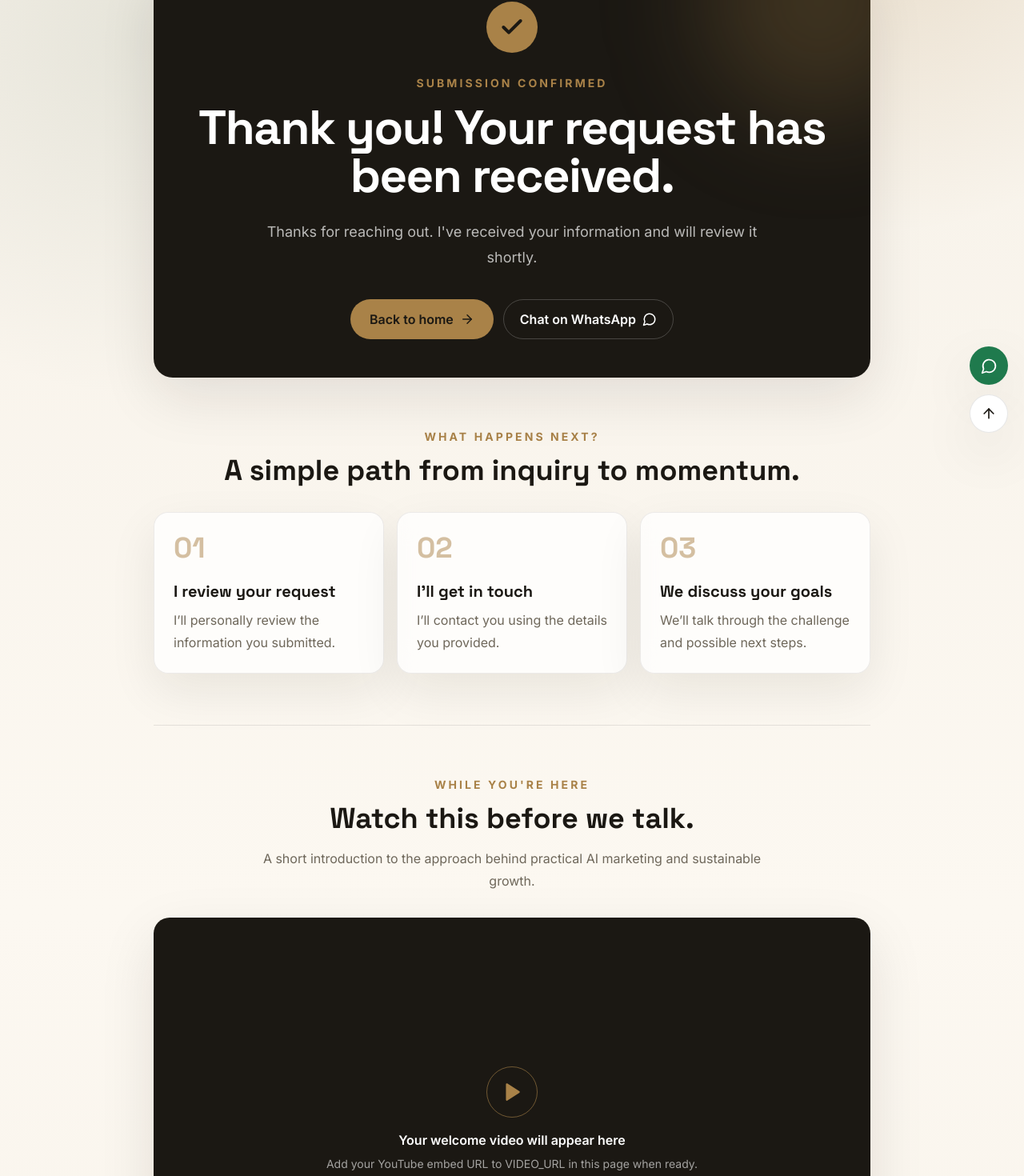
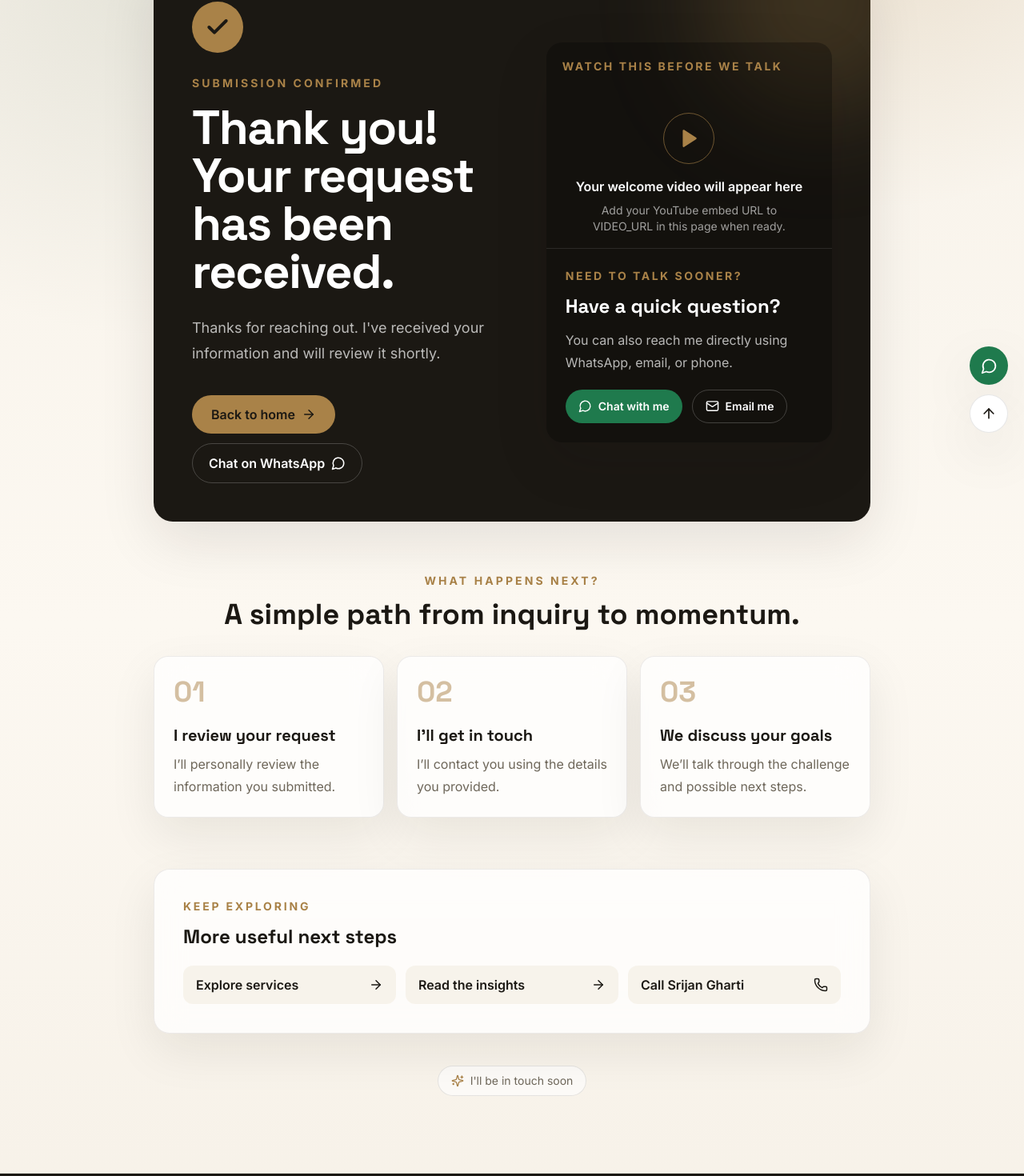
Before and after one commit to metasrijan-jpg/my-personal-website, a Next.js app: page /thank-you in a window 1280 px wide. Shown: the part 239-1709 px from the top of the page at 80% size. Built offline with nearby package versions, Linux system fonts and the light colour scheme; no server answers.

Commit message:
Improve form success and thank-you experience

```diff
--- a/app/globals.css
+++ b/app/globals.css
@@ -78,6 +78,12 @@ textarea {
   outline: 3px solid rgba(169, 130, 72, 0.45);
   outline-offset: 3px;
 }
+
+.success-modal { background: rgba(27, 24, 19, 0.62); backdrop-filter: blur(6px); animation: success-fade-in 180ms ease-out both; }
+.success-modal-card { animation: success-scale-in 240ms cubic-bezier(0.22, 1, 0.36, 1) both; }
+@keyframes success-fade-in { from { opacity: 0; } to { opacity: 1; } }
+@keyframes success-scale-in { from { opacity: 0; transform: scale(0.94) translateY(8px); } to { opacity: 1; transform: scale(1) translateY(0); } }
+@media (prefers-reduced-motion: reduce) { .success-modal, .success-modal-card { animation: none; } }
 
 .input {
   width: 100%;
--- a/app/thank-you/page.tsx
+++ b/app/thank-you/page.tsx
@@ -25,14 +25,37 @@ export default function ThankYouPage() {
     <section className="section border-b border-ink/10">
       <div className="container">
         <div className="mx-auto max-w-4xl">
-          <div className="relative overflow-hidden rounded-[24px] bg-ink p-7 text-center text-white shadow-soft sm:p-12">
+          <div className="relative overflow-hidden rounded-[24px] bg-ink p-7 text-white shadow-soft sm:p-12">
             <div className="pointer-events-none absolute -right-20 -top-24 size-72 rounded-full bg-gold/25 blur-3xl" />
-            <div className="relative">
-              <div className="mx-auto grid size-16 place-items-center rounded-full bg-gold text-ink"><Check size={32} strokeWidth={3} /></div>
-              <p className="mt-7 text-sm font-bold uppercase tracking-[0.22em] text-gold">Submission confirmed</p>
-              <h1 className="mt-4 font-heading text-4xl font-bold tracking-tight sm:text-6xl">Thank you! Your request has been received.</h1>
-              <p className="mx-auto mt-6 max-w-2xl text-lg leading-8 text-white/70">Thanks for reaching out. I&apos;ve received your information and will review it shortly.</p>
-              <div className="mt-9 flex flex-wrap justify-center gap-3"><Link href="/" className="inline-flex items-center gap-2 rounded-full bg-gold px-6 py-3 font-semibold text-ink transition hover:bg-white">Back to home <ArrowRight size={18} /></Link><a href={whatsappLink} target="_blank" rel="noreferrer" className="inline-flex items-center gap-2 rounded-full border border-white/20 px-5 py-3 font-semibold text-white transition hover:border-gold hover:text-gold">Chat on WhatsApp <MessageCircle size={18} /></a></div>
+            <div className="relative grid items-center gap-10 lg:grid-cols-[1.05fr_0.95fr] lg:gap-12">
+              <div className="text-center lg:text-left">
+                <div className="mx-auto grid size-16 place-items-center rounded-full bg-gold text-ink lg:mx-0"><Check size={32} strokeWidth={3} /></div>
+                <p className="mt-7 text-sm font-bold uppercase tracking-[0.22em] text-gold">Submission confirmed</p>
+                <h1 className="mt-4 font-heading text-4xl font-bold tracking-tight sm:text-6xl">Thank you! Your request has been received.</h1>
+                <p className="mx-auto mt-6 max-w-2xl text-lg leading-8 text-white/70 lg:mx-0">Thanks for reaching out. I&apos;ve received your information and will review it shortly.</p>
+                <div className="mt-9 flex flex-wrap justify-center gap-3 lg:justify-start"><Link href="/" className="inline-flex items-center gap-2 rounded-full bg-gold px-6 py-3 font-semibold text-ink transition hover:bg-white">Back to home <ArrowRight size={18} /></Link><a href={whatsappLink} target="_blank" rel="noreferrer" className="inline-flex items-center gap-2 rounded-full border border-white/20 px-5 py-3 font-semibold text-white transition hover:border-gold hover:text-gold">Chat on WhatsApp <MessageCircle size={18} /></a></div>
+              </div>
+              <div className="overflow-hidden rounded-[20px] bg-black/30 shadow-soft">
+                <p className="px-5 pt-5 text-sm font-bold uppercase tracking-[0.18em] text-gold">Watch this before we talk</p>
+                <div className="mt-4 aspect-video">
+                  {VIDEO_URL ? (
+                    <iframe className="size-full" src={VIDEO_URL} title="Welcome video" allow="accelerometer; autoplay; clipboard-write; encrypted-media; gyroscope; picture-in-picture; web-share" allowFullScreen />
+                  ) : (
+                    <div className="grid size-full place-items-center p-8 text-center">
+                      <div><div className="mx-auto grid size-16 place-items-center rounded-full border border-gold/60 text-gold"><Play size={26} fill="currentColor" /></div><p className="mt-4 font-semibold">Your welcome video will appear here</p><p className="mt-2 text-sm text-white/60">Add your YouTube embed URL to VIDEO_URL in this page when ready.</p></div>
+                    </div>
+                  )}
+                </div>
+                <div className="border-t border-white/10 p-5 sm:p-6">
+                  <p className="text-sm font-bold uppercase tracking-[0.18em] text-gold">Need to talk sooner?</p>
+                  <h2 className="mt-3 font-heading text-2xl font-bold">Have a quick question?</h2>
+                  <p className="mt-3 leading-7 text-white/70">You can also reach me directly using WhatsApp, email, or phone.</p>
+                  <div className="mt-5 flex flex-wrap gap-3">
+                    <a href={whatsappLink} target="_blank" rel="noreferrer" className="inline-flex items-center gap-2 rounded-full bg-[#1f7a4d] px-4 py-2.5 text-sm font-semibold text-white transition hover:bg-[#17633d]"><MessageCircle size={17} /> Chat with me</a>
+                    <a href={`mailto:${brand.email}`} className="inline-flex items-center gap-2 rounded-full border border-white/20 px-4 py-2.5 text-sm font-semibold text-white transition hover:border-gold hover:text-gold"><Mail size={17} /> Email me</a>
+                  </div>
+                </div>
+              </div>
             </div>
           </div>
 
@@ -42,36 +65,8 @@ export default function ThankYouPage() {
           </div>
         </div>
 
-        <div className="mx-auto mt-16 max-w-4xl border-t border-ink/10 pt-16 text-center">
-          <p className="text-sm font-bold uppercase tracking-[0.22em] text-gold">While you&apos;re here</p>
-          <h2 className="mt-3 font-heading text-3xl font-bold sm:text-4xl">Watch this before we talk.</h2>
-          <p className="mx-auto mt-4 max-w-2xl leading-7 text-muted">A short introduction to the approach behind practical AI marketing and sustainable growth.</p>
-          <div className="mt-8 aspect-video overflow-hidden rounded-[20px] bg-ink shadow-soft">
-            {VIDEO_URL ? (
-              <iframe
-                className="size-full"
-                src={VIDEO_URL}
-                title="Welcome video"
-                allow="accelerometer; autoplay; clipboard-write; encrypted-media; gyroscope; picture-in-picture; web-share"
-                allowFullScreen
-              />
-            ) : (
-              <div className="grid size-full place-items-center p-8 text-white">
-                <div>
-                  <div className="mx-auto grid size-16 place-items-center rounded-full border border-gold/60 text-gold">
-                    <Play size={26} fill="currentColor" />
-                  </div>
-                  <p className="mt-4 font-semibold">Your welcome video will appear here</p>
-                  <p className="mt-2 text-sm text-white/60">Add your YouTube embed URL to VIDEO_URL in this page when ready.</p>
-                </div>
-              </div>
-            )}
-          </div>
-        </div>
-
-        <div className="mx-auto mt-16 grid max-w-4xl gap-8 lg:grid-cols-[1.1fr_0.9fr]">
-          <div className="premium-card rounded-[20px] p-7 sm:p-9"><p className="text-sm font-bold uppercase tracking-[0.2em] text-gold">Need to talk sooner?</p><h2 className="mt-3 font-heading text-2xl font-bold">Have a quick question?</h2><p className="mt-3 leading-7 text-muted">You can also reach me directly using WhatsApp, email, or phone.</p><div className="mt-6 flex flex-wrap gap-3"><a href={whatsappLink} target="_blank" rel="noreferrer" className="inline-flex items-center gap-2 rounded-full bg-[#1f7a4d] px-5 py-3 font-semibold text-white"><MessageCircle size={18} /> Chat with me</a><a href={`mailto:${brand.email}`} className="inline-flex items-center gap-2 rounded-full border border-ink/15 px-5 py-3 font-semibold"><Mail size={18} /> Email me</a></div></div>
-          <div className="premium-card rounded-[20px] p-7 sm:p-9"><p className="text-sm font-bold uppercase tracking-[0.2em] text-gold">Keep exploring</p><h2 className="mt-3 font-heading text-2xl font-bold">More useful next steps</h2><div className="mt-5 space-y-3"><Link href="/services" className="flex items-center justify-between rounded-xl bg-cream/80 px-4 py-3 font-semibold transition hover:bg-beige">Explore services <ArrowRight size={18} /></Link><Link href="/blog" className="flex items-center justify-between rounded-xl bg-cream/80 px-4 py-3 font-semibold transition hover:bg-beige">Read the insights <ArrowRight size={18} /></Link><a href={phoneLink} className="flex items-center justify-between rounded-xl bg-cream/80 px-4 py-3 font-semibold transition hover:bg-beige">Call {brand.owner} <Phone size={18} /></a></div></div>
+        <div className="mx-auto mt-16 max-w-4xl">
+          <div className="premium-card rounded-[20px] p-7 sm:p-9"><p className="text-sm font-bold uppercase tracking-[0.2em] text-gold">Keep exploring</p><h2 className="mt-3 font-heading text-2xl font-bold">More useful next steps</h2><div className="mt-5 grid gap-3 sm:grid-cols-3"><Link href="/services" className="flex items-center justify-between rounded-xl bg-cream/80 px-4 py-3 font-semibold transition hover:bg-beige">Explore services <ArrowRight size={18} /></Link><Link href="/blog" className="flex items-center justify-between rounded-xl bg-cream/80 px-4 py-3 font-semibold transition hover:bg-beige">Read the insights <ArrowRight size={18} /></Link><a href={phoneLink} className="flex items-center justify-between rounded-xl bg-cream/80 px-4 py-3 font-semibold transition hover:bg-beige">Call {brand.owner} <Phone size={18} /></a></div></div>
         </div>
 
         <div className="mx-auto mt-10 max-w-4xl text-center"><div className="inline-flex items-center gap-2 rounded-full border border-ink/10 bg-white/60 px-4 py-2 text-sm text-muted"><Sparkles size={16} className="text-gold" /> I&apos;ll be in touch soon</div>{verifiedSocials.length > 0 && <div className="mt-5 flex justify-center gap-3">{verifiedSocials.map((social) => { const Icon = social.icon; return <a key={social.label} href={social.href} target="_blank" rel="noreferrer" aria-label={social.label} className="grid size-10 place-items-center rounded-full border border-ink/15 transition hover:border-gold hover:text-gold"><Icon size={17} /></a>; })}</div>}</div>
--- a/components/flodesk-form.tsx
+++ b/components/flodesk-form.tsx
@@ -1,37 +1,79 @@
 "use client";
 
-import { useEffect, useRef } from "react";
+import { useCallback, useEffect, useRef, useState } from "react";
+import { Facebook, Instagram, Linkedin, MessageCircle, Music2, Play, Sparkles, X, Youtube } from "lucide-react";
+import { brand } from "@/lib/data";
+
+const socialLinks = [
+  { label: "Facebook", icon: Facebook, fallback: "https://example.com/metasrijan-facebook" },
+  { label: "Instagram", icon: Instagram, fallback: "https://example.com/metasrijan-instagram" },
+  { label: "TikTok", icon: Music2, fallback: "https://example.com/metasrijan-tiktok" },
+  { label: "YouTube", icon: Youtube, fallback: "https://example.com/metasrijan-youtube" },
+  { label: "LinkedIn", icon: Linkedin, fallback: "https://example.com/metasrijan-linkedin" }
+];
+
+function ThankYouModal({ onClose }: { onClose: () => void }) {
+  const closeRef = useRef<HTMLButtonElement>(null);
+  const previousFocusRef = useRef<HTMLElement | null>(null);
+  const [videoMessage, setVideoMessage] = useState("");
+
+  useEffect(() => {
+    previousFocusRef.current = document.activeElement as HTMLElement | null;
+    closeRef.current?.focus();
+    const originalOverflow = document.body.style.overflow;
+    document.body.style.overflow = "hidden";
+    const onKeyDown = (event: KeyboardEvent) => { if (event.key === "Escape") onClose(); };
+    document.addEventListener("keydown", onKeyDown);
+    return () => { document.removeEventListener("keydown", onKeyDown); document.body.style.overflow = originalOverflow; previousFocusRef.current?.focus(); };
+  }, [onClose]);
+
+  const configuredSocials = new Map(brand.socials.map((social) => [social.label, social.href]));
+  const whatsappLink = `https://wa.me/${brand.phone.replace(/\D/g, "")}?text=${encodeURIComponent("Hello, I just submitted an inquiry through your website.")}`;
+
+  return (
+    <div className="success-modal fixed inset-0 z-50 grid place-items-center p-4" role="presentation" onMouseDown={(event) => { if (event.target === event.currentTarget) onClose(); }}>
+      <div className="success-modal-card relative max-h-[calc(100vh-2rem)] w-full max-w-lg overflow-y-auto rounded-[24px] bg-white p-5 text-ink shadow-2xl sm:p-7" role="dialog" aria-modal="true" aria-labelledby="thank-you-title" aria-describedby="thank-you-message">
+        <button ref={closeRef} type="button" onClick={onClose} className="focus-ring absolute right-3 top-3 grid size-10 place-items-center rounded-full border border-ink/10 text-muted transition hover:border-gold hover:text-ink" aria-label="Close thank-you message"><X size={20} /></button>
+        <div className="pr-10"><div className="inline-flex items-center gap-2 rounded-full bg-gold/12 px-3 py-1.5 text-xs font-bold uppercase tracking-[0.16em] text-gold"><Sparkles size={15} aria-hidden="true" /> Submission confirmed</div><h2 id="thank-you-title" className="mt-4 font-heading text-3xl font-bold sm:text-4xl">Congratulations!</h2><p id="thank-you-message" className="mt-2 leading-7 text-muted">Thank you for reaching out. Your form was received successfully, and I&apos;ll review your message shortly.</p></div>
+        <button type="button" className="focus-ring group mt-5 aspect-video w-full overflow-hidden rounded-2xl bg-ink text-left text-white" onClick={() => setVideoMessage("Your welcome video will appear here soon.")} aria-label="Play welcome video"><span className="grid h-full place-items-center bg-[radial-gradient(circle_at_center,rgba(169,130,72,.3),transparent_55%)] p-5 text-center"><span><span className="mx-auto grid size-14 place-items-center rounded-full border border-gold/70 text-gold"><Play size={23} fill="currentColor" aria-hidden="true" /></span><span className="mt-3 block text-sm font-semibold">Watch a quick welcome</span>{videoMessage && <span className="mt-1 block text-xs text-white/60">{videoMessage}</span>}</span></span></button>
+        <a href={whatsappLink} target="_blank" rel="noreferrer" className="focus-ring mt-4 flex min-h-12 items-center justify-center gap-2 rounded-full bg-[#1f7a4d] px-4 py-3 text-center font-semibold text-white transition hover:-translate-y-0.5 hover:bg-[#17633d]"><MessageCircle size={19} aria-hidden="true" /> Chat with us on WhatsApp</a>
+        <div className="mt-5 flex items-center justify-between gap-3 border-t border-ink/10 pt-4"><span className="text-xs font-semibold text-muted">Follow along</span><div className="flex gap-2">{socialLinks.map(({ label, icon: Icon, fallback }) => { const href = configuredSocials.get(label); const isPlaceholder = !href || href === "#"; return <a key={label} href={isPlaceholder ? fallback : href} target="_blank" rel="noreferrer" className="focus-ring grid size-9 place-items-center rounded-full border border-ink/15 text-muted transition hover:border-gold hover:text-gold" aria-label={`${label}${isPlaceholder ? " (placeholder link)" : ""}`}><Icon size={16} aria-hidden="true" /></a>; })}</div></div>
+      </div>
+    </div>
+  );
+}
 
 export function FlodeskForm() {
   const rootRef = useRef<HTMLDivElement>(null);
+  const submittingRef = useRef(false);
+  const [showThankYou, setShowThankYou] = useState(false);
 
   useEffect(() => {
     let cancelled = false;
-
+    let cleanupInjectedForm = () => {};
     async function loadForm() {
       const response = await fetch("/flodesk-form.html");
       const html = await response.text();
       if (cancelled || !rootRef.current) return;
-
       rootRef.current.innerHTML = html;
-
-      const scripts = Array.from(rootRef.current.querySelectorAll("script"));
-      scripts.forEach((script) => {
-        const replacement = document.createElement("script");
-        Array.from(script.attributes).forEach((attribute) => replacement.setAttribute(attribute.name, attribute.value));
-        replacement.textContent = script.textContent;
-        script.replaceWith(replacement);
-      });
+      const config = rootRef.current.querySelector<HTMLElement>("[data-ff-config]");
+      if (config) config.dataset.ffConfig = btoa(JSON.stringify({ trigger: { mode: "immediately", value: 0 }, onSuccess: { mode: "message", message: "", redirectUrl: "" }, coi: false, showForReturnVisitors: true, notification: false, gdpr: { acceptsMarketing: false, privacyPolicy: { enabled: false, mandatory: false } }, trackingConfig: { metaPixelId: "", cookieBannerEnabled: false, googleAnalyticsId: "" } }));
+      Array.from(rootRef.current.querySelectorAll("script")).forEach((script) => { const replacement = document.createElement("script"); Array.from(script.attributes).forEach((attribute) => replacement.setAttribute(attribute.name, attribute.value)); replacement.textContent = script.textContent; script.replaceWith(replacement); });
+      const form = rootRef.current.querySelector("form");
+      if (!form) return;
+      const submitButton = form.querySelector<HTMLButtonElement>('button[type="submit"]');
+      const syncState = () => { if (form.classList.contains("fd-has-success")) { submittingRef.current = false; if (submitButton) { submitButton.disabled = false; submitButton.removeAttribute("aria-busy"); } setShowThankYou(true); } else if (form.classList.contains("fd-has-error")) { submittingRef.current = false; if (submitButton) { submitButton.disabled = false; submitButton.removeAttribute("aria-busy"); } } };
+      const onSubmit = (event: Event) => { if (submittingRef.current) { event.preventDefault(); return; } submittingRef.current = true; if (submitButton) { submitButton.disabled = true; submitButton.setAttribute("aria-busy", "true"); } };
+      form.addEventListener("submit", onSubmit);
+      const observer = new MutationObserver(syncState);
+      observer.observe(form, { attributes: true, attributeFilter: ["class"], subtree: true });
+      syncState();
+      cleanupInjectedForm = () => { form.removeEventListener("submit", onSubmit); observer.disconnect(); };
     }
-
-    loadForm().catch(() => {
-      if (rootRef.current) rootRef.current.textContent = "Unable to load the signup form. Please refresh and try again.";
-    });
-
-    return () => {
-      cancelled = true;
-    };
+    loadForm().catch(() => { if (rootRef.current) rootRef.current.textContent = "Unable to load the signup form. Please refresh and try again."; });
+    return () => { cancelled = true; cleanupInjectedForm(); };
   }, []);
 
-  return <div ref={rootRef} className="flodesk-shell w-full overflow-hidden" aria-live="polite" />;
+  const closeThankYou = useCallback(() => setShowThankYou(false), []);
+  return <><div ref={rootRef} className="flodesk-shell w-full overflow-hidden" aria-live="polite" />{showThankYou && <ThankYouModal onClose={closeThankYou} />}</>;
 }
```
